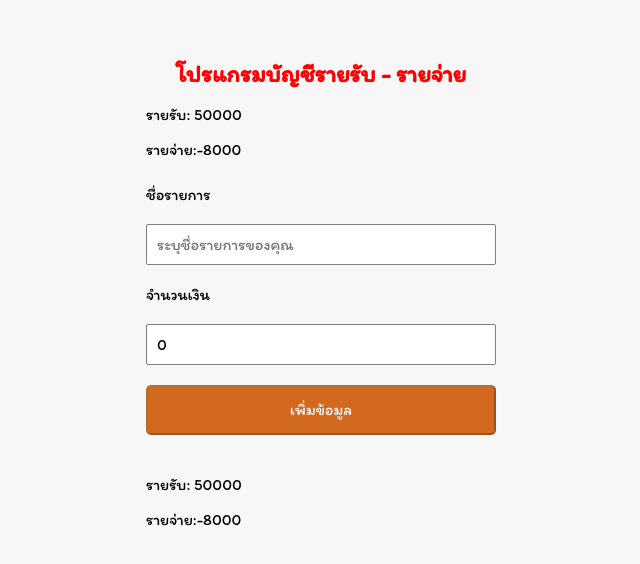
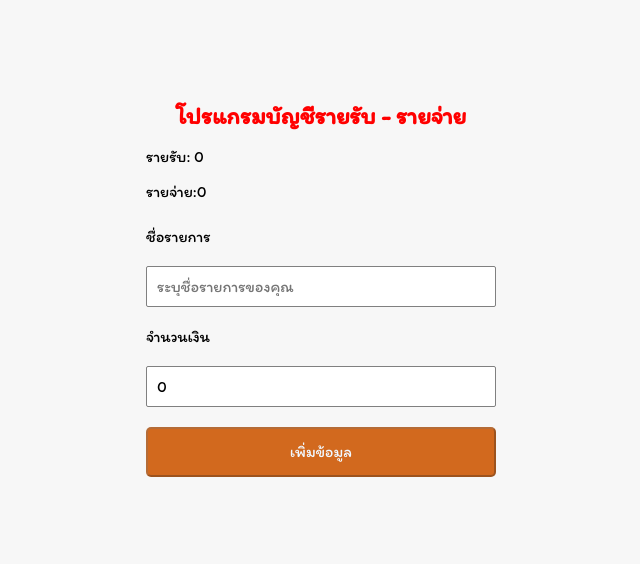
Before and after one commit to sawaros-sonpakdee/React-basic, a React (Create React App) app in the folder react-basic/: page / in a window 1280 px wide. Shown: the part 106-670 px from the top of the page, without its empty margins (319-959 px from the left). Built offline with nearby package versions, Linux system fonts and the light colour scheme.

Commit message:
calculate income,expense

```diff
--- a/react-basic/src/App.js
+++ b/react-basic/src/App.js
@@ -1,9 +1,10 @@
 import './App.css';
-import React, { useState } from "react";
+import { useEffect, useState } from "react";
 import Transaction from './components/Transaction';
 import FromComponent from './components/FormComponent';
 import DataContext from './data/DataContext';
 import ReportComponent from './components/ReportComponent';
+
 
 // import { v4 as uuidv4 } from 'uuid';
 
@@ -39,22 +40,44 @@ import ReportComponent from './components/ReportComponent';
 //transaction = child component
 function App() {
   const design = { color: 'red', textAlign: 'center', fontSize: '1.5rem' }
-  // const initData = [
-  //   {id:1,title:"ค่ารักษาพยาบาล" ,amount:2000},
-  //   {id:2,title:"จ่ายค่าประกัน",amount:300},
-  //   {id:3,title:"ค่าเดินทาง",amount:800}
+
+  //stateเริ่มต้นที่เก็บข้อมูล
+  // const initState =[
+  //   {id:1,title:"ค่ารักษาพยาบาล" ,amount:-2000},
+  //   {id:2,title:"จ่ายค่าประกัน",amount:-300},
+  //   {id:3,title:"ค่าเดินทาง",amount:-800},
+  //   {id:4,title:"ค่าบ้าน",amount:-3000},
+  //   {id:5,title:"ค่างานพิเศษ",amount:4000}
   // ]
 
   const [items, setItems] = useState([])
+
+  const [reportIncome,setReportIncome] = useState(0)
+  const [reportExpense,setReportExpense] = useState(0)
+
   const onAddNewItem = (newItem) => {
     setItems((prevItem) => {
       return [newItem, ...prevItem]
     })
   }
+  //คำนวณ
+  useEffect(()=>{
+      const amounts = items.map(items=>items.amount)
+      // console.log(amounts)
+      const income = amounts.filter(element=>element>0).reduce((total,element)=>total+=element,0)
+      const expense = (amounts.filter(element=>element<0).reduce((total,element)=>total+=element,0))*-1
+      console.log("รายได้ = ", income)
+      console.log("รายจ่าย = ", expense)
+      // const summary = income-expense
+      // console.log("ยอดคงเหลืือ   =",summary)
+      setReportIncome(income)
+      setReportExpense(expense)
+
+  },[items,reportIncome,reportExpense])
   return (
     <DataContext.Provider value={
-      {income:50000,
-      expense:-8000
+      {income: reportIncome,
+      expense:-reportExpense
       }
     }>
       <div className='container'>
--- a/react-basic/src/components/ReportComponent.js
+++ b/react-basic/src/components/ReportComponent.js
@@ -4,13 +4,12 @@ import DataContext from "../data/DataContext";
 const ReportComponent=()=>{
     const {income,expense}  =  useContext(DataContext)
     return(
-
         <div>
             {/* <DataContext.Consumer>
                 {context=> }
             </DataContext.Consumer> */}
-            <p>รายรับ: {income} <p>
-            </p> รายจ่าย:{expense}</p>
+            <p>รายรับ: {income} </p>
+            <p>รายจ่าย:{expense}</p>
         </div>
     );
 }
--- a/react-basic/src/components/Transaction.js
+++ b/react-basic/src/components/Transaction.js
@@ -1,7 +1,7 @@
-import { useContext } from "react";
+// import { useContext } from "react";
 import Item from "./Item";
 import './Transaction.css';
-import DataContext from "../data/DataContext";
+// import DataContext from "../data/DataContext";
 
 // import { v4 as uuidv4 } from 'uuid';
 
@@ -13,7 +13,7 @@ const Transaction = (props) => {
     // { title: "ค่าเช่ารถ", amount: 50000 }
     // ]
     const { items } = props
-    const { income, expense } = useContext(DataContext)
+    // const { income, expense } = useContext(DataContext)
 
     return (
         // <ul className="item-list">
@@ -36,8 +36,7 @@ const Transaction = (props) => {
             {/* <DataContext.Consumer>
             {value=><p>{value}</p>}
         </DataContext.Consumer> */}
-            <p>รายรับ: {income} <p>
-            </p> รายจ่าย:{expense}</p>
+
         </div>
     );
 
```
